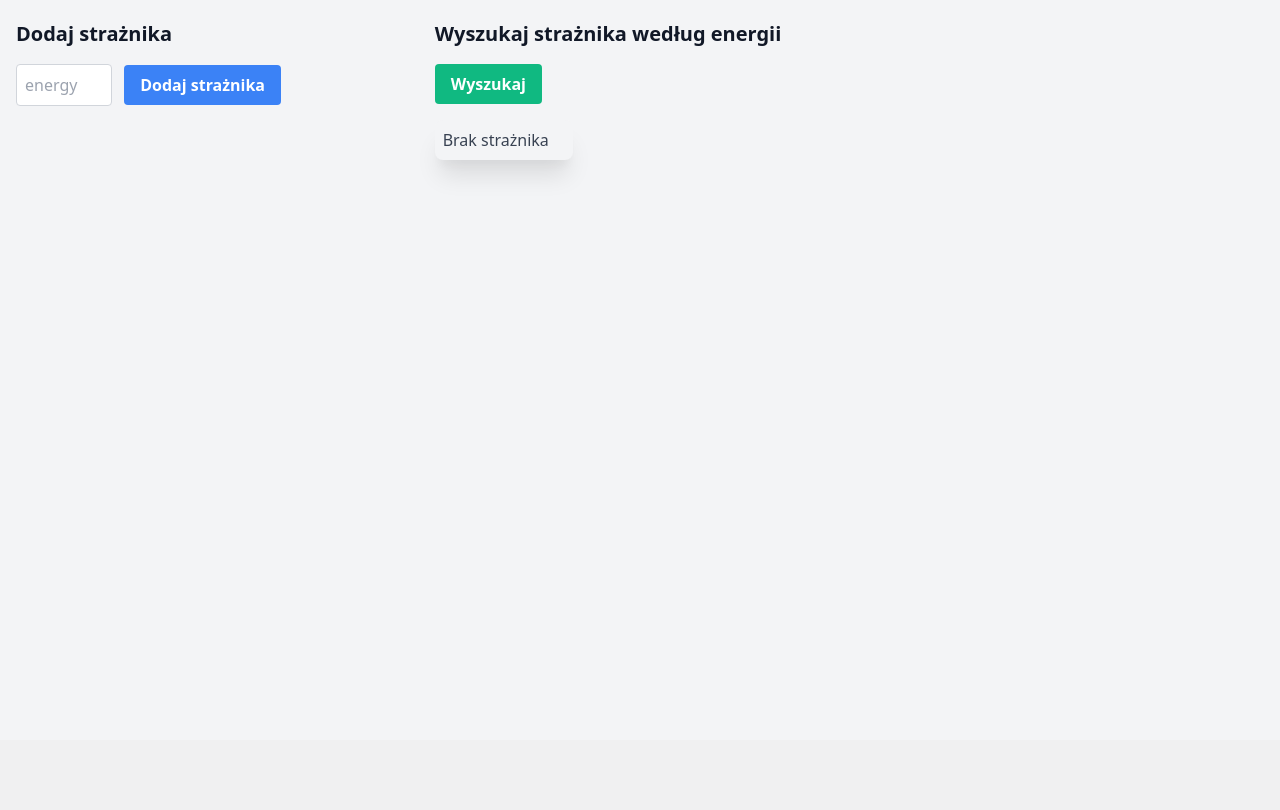
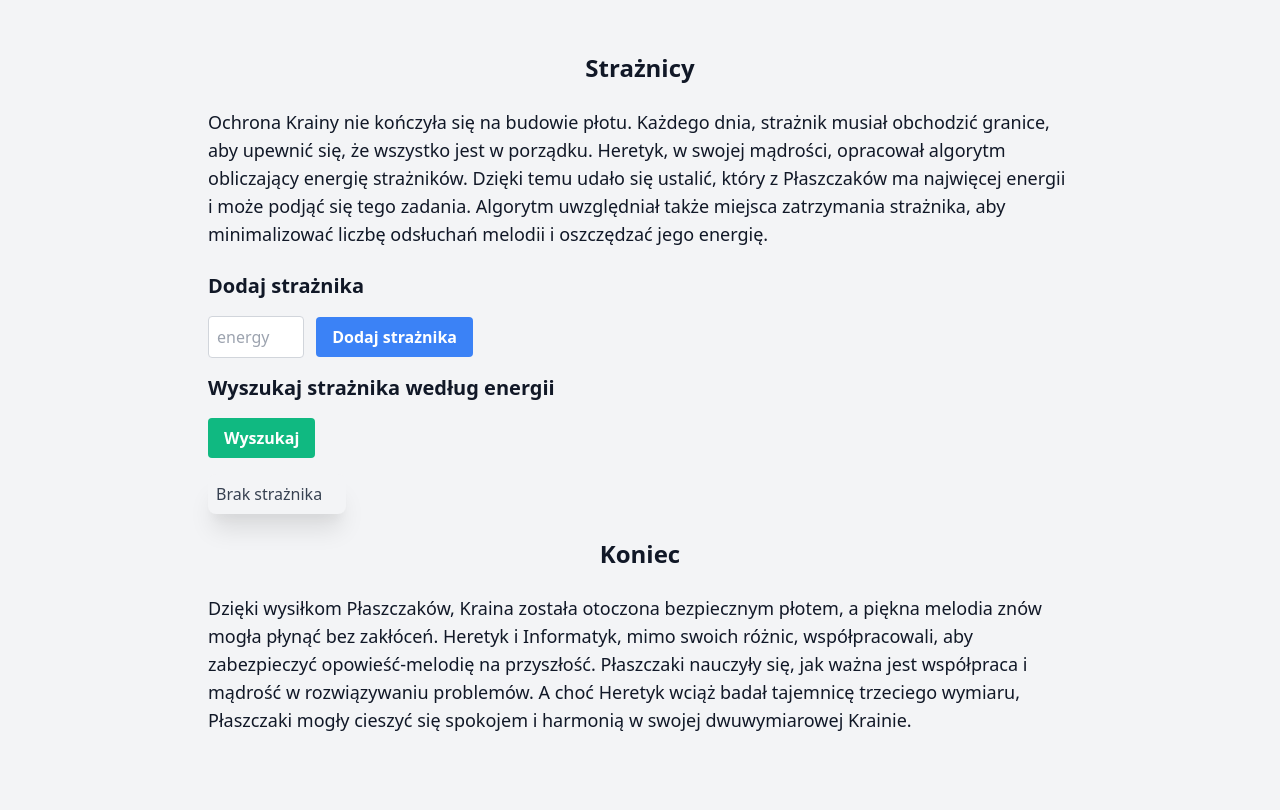
Before and after one commit to Dulniko/graph, a FastAPI app: page /guards in a window 1280 px wide. Shown: the part 60-870 px from the top of the page. Before the commit the page ends 231 px from the top, so only its background shows below. Run offline with FastAPI, Linux system fonts and the light colour scheme; some libraries are stand-ins or nearby versions.

Commit message:
dodanie historii (#16)
* dodanie historii

* mala poprawka

```diff
--- a/templates/guards.html
+++ b/templates/guards.html
@@ -3,8 +3,18 @@
 {% block title %}Guards{% endblock %}
 
 {% block content %}
-<div class="flex justify-between items-start space-x-2" style="width: 100%;">
+<div class="max-w-4xl mx-auto px-4 py-8" style="width: 100%;">
     <!-- Left side - form and button for adding points -->
+    <h1 class="text-2xl font-bold text-center mb-6">Strażnicy</h1>
+    <header class="mb-6">
+        <p class="text-lg">Ochrona Krainy nie kończyła się na budowie płotu. Każdego dnia,
+            strażnik musiał obchodzić granice, aby upewnić się, że wszystko jest w
+            porządku. Heretyk, w swojej mądrości, opracował algorytm
+            obliczający energię strażników. Dzięki temu udało się ustalić, który z
+            Płaszczaków ma najwięcej energii i może podjąć się tego zadania.
+            Algorytm uwzględniał także miejsca zatrzymania strażnika, aby
+            minimalizować liczbę odsłuchań melodii i oszczędzać jego energię.</p>
+    </header>
     <div class="w-1/3">
         <h1 class="text-xl font-bold mb-4">Dodaj strażnika</h1>
         <div hx-include="guards.html" hx-get="/guards-list" hx-trigger="load" class="mb-4">
@@ -32,6 +42,16 @@
     <div id="scout-result" class="w-3/3">
         <!-- Scouting results will be displayed here -->
     </div>
+    <h1 class="text-2xl font-bold text-center mb-6">Koniec</h1>
+    <header class="mb-6">
+        <p class="text-lg">Dzięki wysiłkom Płaszczaków, Kraina została otoczona bezpiecznym
+            płotem, a piękna melodia znów mogła płynąć bez zakłóceń. Heretyk i
+            Informatyk, mimo swoich różnic, współpracowali, aby zabezpieczyć
+            opowieść-melodię na przyszłość. Płaszczaki nauczyły się, jak ważna
+            jest współpraca i mądrość w rozwiązywaniu problemów. A choć
+            Heretyk wciąż badał tajemnicę trzeciego wymiaru, Płaszczaki mogły
+            cieszyć się spokojem i harmonią w swojej dwuwymiarowej Krainie.</p>
+    </header>
 </div>
 {% if request.query_params.get('source') == 'fabulary' %}
 <div class="fixed bottom-5 left-5 m-4">
```
Also changed, not shown: templates/flows.html (+9 -0 lines), templates/huffman.html (+10 -0 lines), templates/kmp.html (+9 -0 lines), templates/matching.html (+12 -1 lines), templates/points.html (+21 -0 lines).
